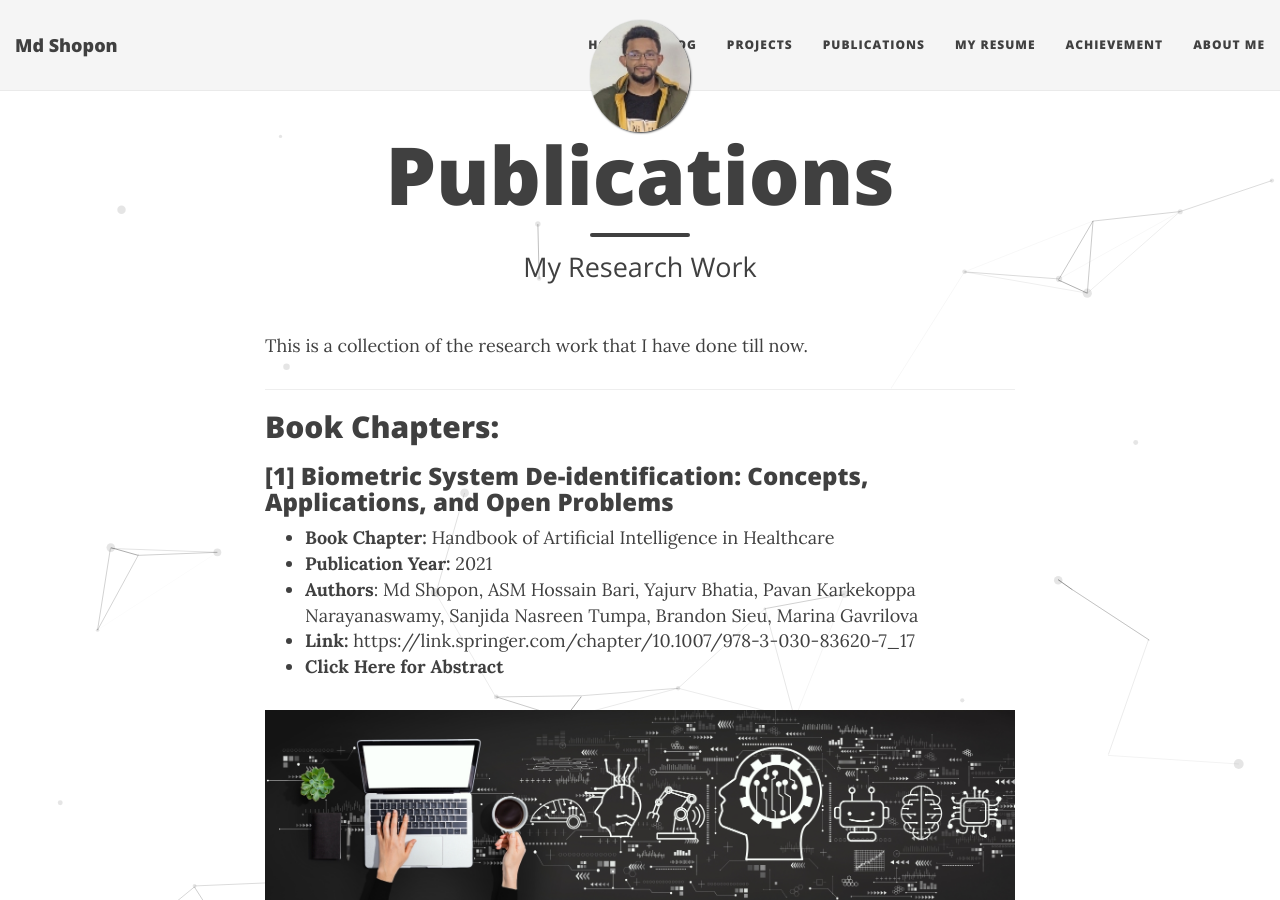
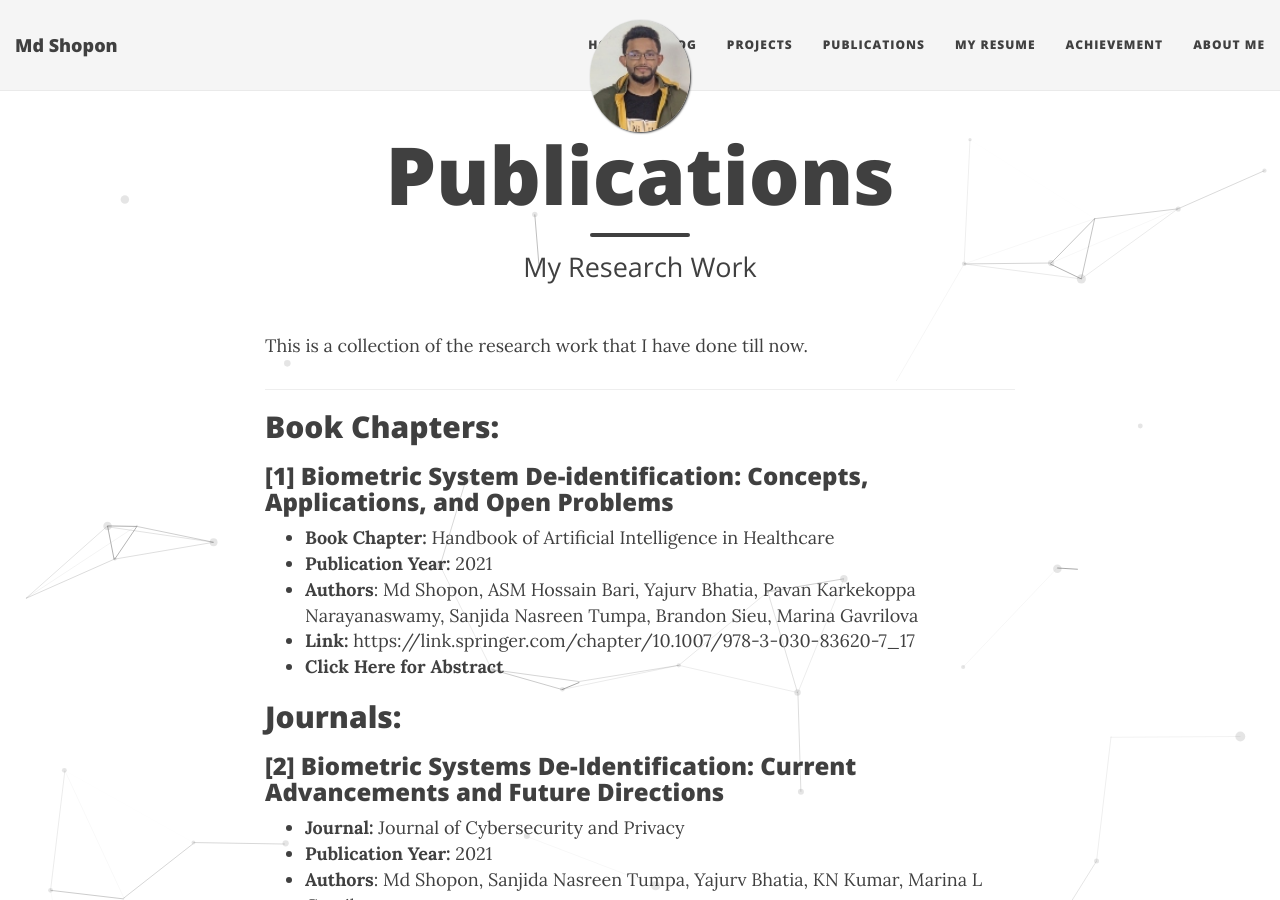
Before and after one commit to mdshopon/mdshopon.github.io, a Jekyll site: the page built from publications.md, in a window 1280 px wide and 900 px high. Built offline with Jekyll 4.4.1, drawn with Linux system fonts in a browser that asks for light colours; nearby versions of some CDN libraries.

Commit message:
Update publications.md

```diff
--- a/publications.md
+++ b/publications.md
@@ -21,9 +21,7 @@
   <summary><b>Click Here for Abstract</b></summary>
   This chapter advances information security research by integrating privacy concepts with the most recent biometric developments. Analytical discussions on how physiological, behavioral and social behavioral biometric data can be protected in various authentication applications will be presented. The chapter starts with introducing new de-identification classification, including complete de-identification, soft biometric preserving de-identification, soft biometric preserving utility retained de-identification, and traditional biometric de-identification. It then proceeds to introduce additional types of de-identification, related to emerging biometric research domains which include social behavioral biometrics, aesthetic identification, sensor-based biometrics, spatial and temporal patterns, and psychological user profiles. This chapter also provides some insights into current and emerging research in the multi-modal biometric domain and proposes for the first time multi-modal biometric system de-identification based on deep learning. It concludes with formulating open questions and investigating future directions in this vibrant research field. Answers to those questions will assist not only in the establishment of the new methods in the biometric security and privacy domains, but also provide insights into the future emerging topics in big data analytics and social network research.
 <br/>
-<p align="center">
-<img  src="/img/ml.jpeg">
-</p>
+
 
 ## Journals:
 
```
